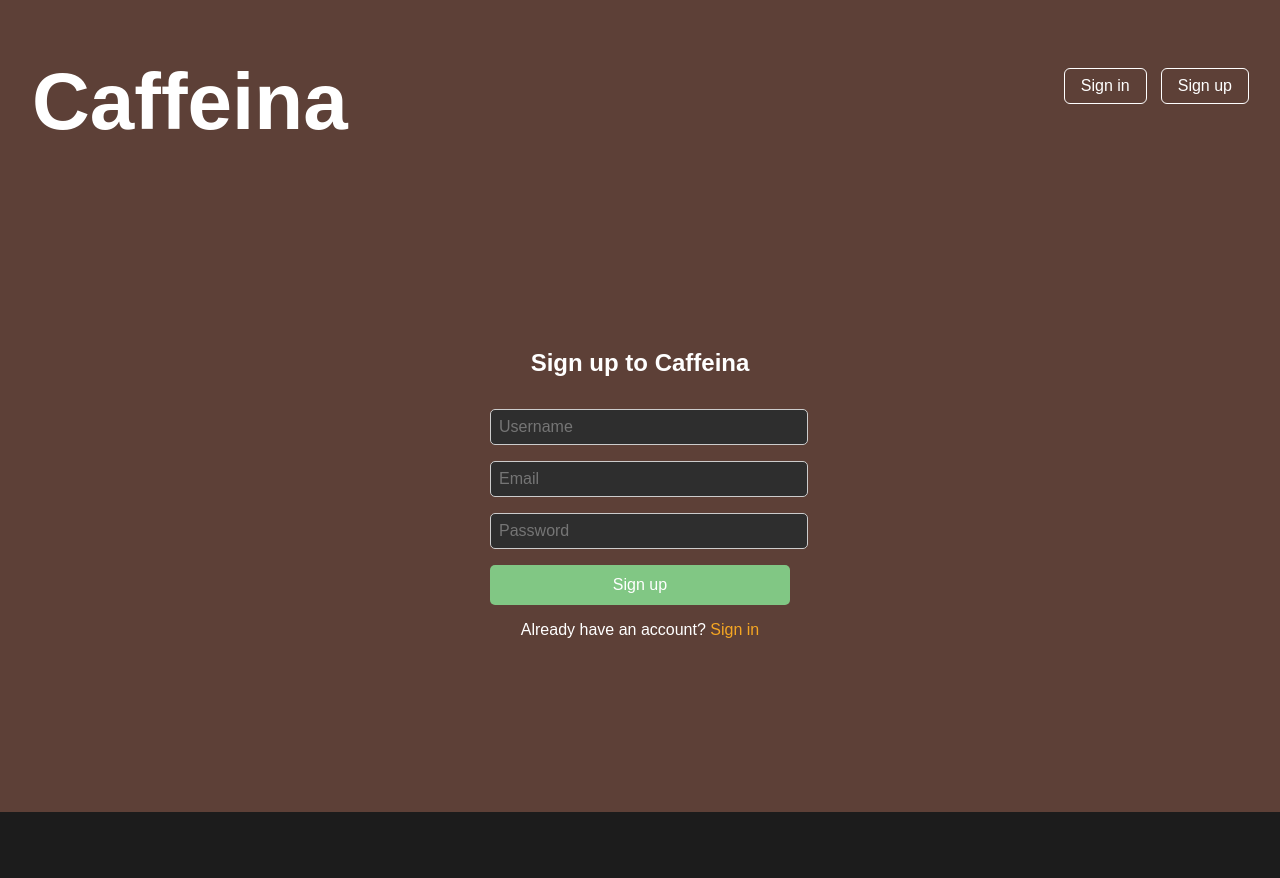
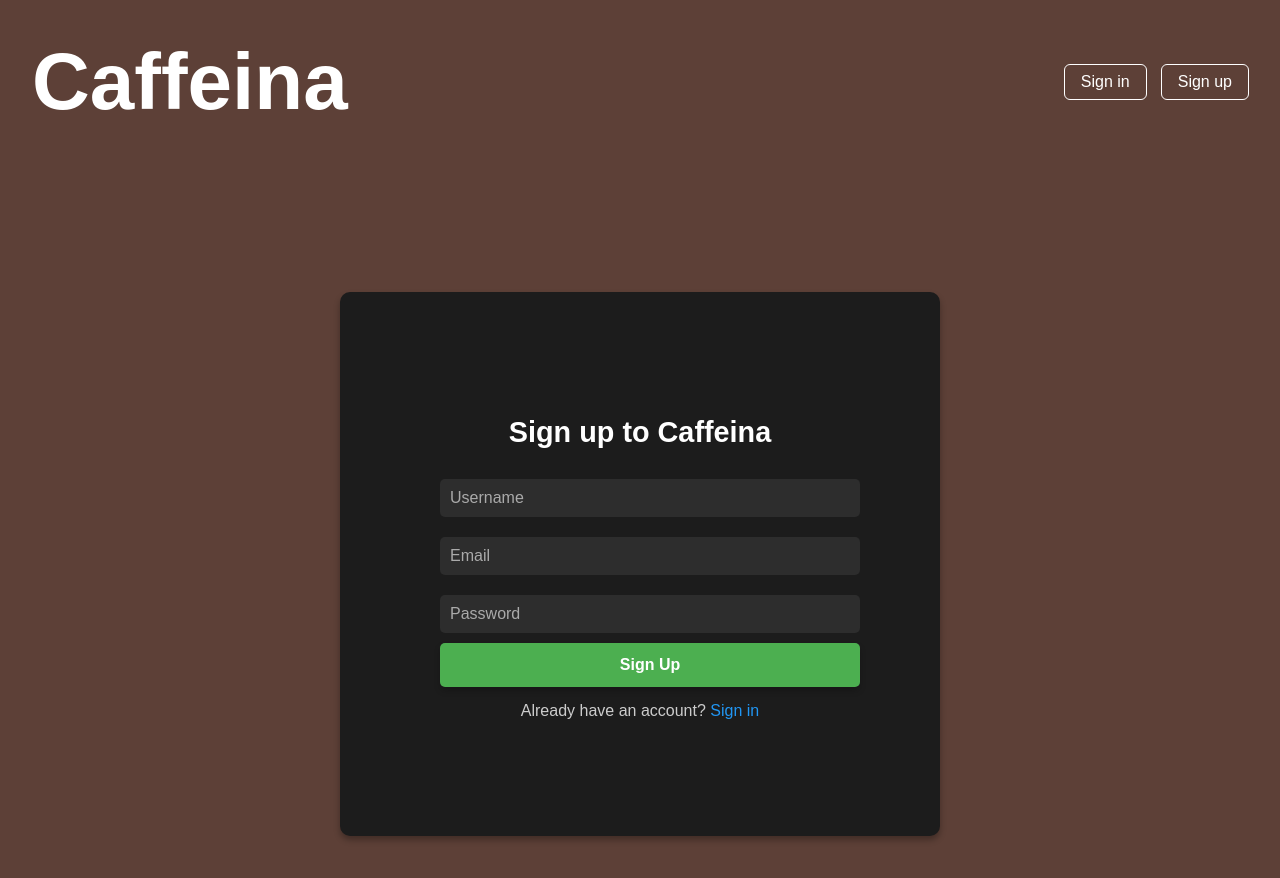
Before and after one commit to daffasyaidina/Caffeina, a React (Create React App) app: page /signup in a window 1280 px wide. Shown: the top 878 px of the page. Before the commit the page ends 812 px from the top, so only its background shows below. Built offline with nearby package versions, Linux system fonts and the light colour scheme.

Commit message:
updated ui

```diff
--- a/src/components/LoginPage.css
+++ b/src/components/LoginPage.css
@@ -28,18 +28,19 @@
     flex-direction: column;
     gap: 1rem;
     background-color: #1e1e1e; /* Dark box */
-    padding: 120px;
+    padding: 100px;
     border-radius: 10px;
     box-shadow: 0 4px 6px rgba(0, 0, 0, 0.5);
   }
 
   .login-form input {
-    padding: 0.8rem;
-    border: 1px solid #444;
+    width: 100%;
+    padding: 10px;
+    margin: 10px 0;
+    border: none;
     border-radius: 5px;
-    background-color: #121212;
-    color: #ffffff;
-    font-size: 1rem;
+    background-color: #2d2d2d;
+    color: #fff;
   }
 
   .login-form input:focus {
@@ -66,14 +67,14 @@
   }
 
   .login-form button:hover {
-    background-color: #388e3c; /* Slightly darker green */
-    transform: translateY(-2px); /* Subtle hover effect */
+    background-color: #388e3c;
+    transform: translateY(-2px);
     box-shadow: 0 6px 8px rgba(0, 0, 0, 0.3);
   }
 
   .login-form button:active {
-    background-color: #2e7d32; /* Even darker on click */
-    transform: translateY(1px); /* Slight downward movement */
+    background-color: #2e7d32;
+    transform: translateY(1px);
     box-shadow: 0 2px 4px rgba(0, 0, 0, 0.3);
   }
 
--- a/src/components/Navbar.css
+++ b/src/components/Navbar.css
@@ -34,23 +34,23 @@
 .navbar-buttons a {
   text-decoration: none;
   color: white;
-  background-color: none; /* Chocolate color */
+  background-color: none;
   padding: 0.5rem 1rem;
   border-radius: 5px;
   transition: background-color 0.3s ease, color 0.3s ease;
-  outline: 1px solid #fff; /* Golden outline */
+  outline: 1px solid #fff;
 }
 
 .navbar-buttons a:hover {
-  background-color: #D7A86E; /* Darker shade */
-  color: #FFD700; /* Golden text on hover */
+  background-color: #D7A86E;
+  color: #FFD700;
 }
 
 /* Logout Button */
 .navbar-buttons button {
-  background-color: ffff;
+  background-color: #1c1c1c;
   border: none;
-  color: none;
+  color: white;
   padding: 0.5rem 1rem;
   border-radius: 5px;
   cursor: pointer;
--- a/src/components/Navbar.js
+++ b/src/components/Navbar.js
@@ -1,5 +1,5 @@
 import React, { useContext } from "react";
-import { Link,useNavigate } from "react-router-dom";
+import { Link, useNavigate } from "react-router-dom";
 import { AuthContext } from "../context/AuthContext";
 import "./Navbar.css"; // Import Navbar.css for styling
 
@@ -9,6 +9,11 @@ const Navbar = () => {
 
   const handleListItemClick = () => {
     navigate("/list"); // Redirect to the list item page
+  };
+
+  const handleLogout = () => {
+    logout(); // Perform logout
+    navigate("/"); // Force redirect to the home page
   };
 
   return (
@@ -22,7 +27,7 @@ const Navbar = () => {
             <button className="list-item-btn" onClick={handleListItemClick}>
               List Item
             </button>
-            <button onClick={logout}>Logout</button>
+            <button onClick={handleLogout}>Logout</button>
           </>
         ) : (
           <>
--- a/src/components/SignupPage.css
+++ b/src/components/SignupPage.css
@@ -1,64 +1,74 @@
-.signup-page {
+.signup-page-container {
   display: flex;
-  flex-direction: column;
+  justify-content: center;
   align-items: center;
-  justify-content: center;
-  min-height: 80vh;
-  background-color: #5D4037; /* Brown background */
-  color: white;
-  font-family: Arial, sans-serif;
+  height: 100vh;
+  background-color: #5D4037; /* Match your app's brown background */
+  margin: 0;
 }
 
-h1 {
-  font-size: 3rem;
-  margin-bottom: 0.5rem;
+.signup-box {
+  background-color: #1c1c1c;
+  padding: 100px;
+  border-radius: 10px;
+  box-shadow: 0 4px 6px rgba(0, 0, 0, 0.3);
+  text-align: center;
+  max-width: 400px;
+  width: 100%;
 }
 
-h2 {
-  font-size: 1.5rem;
-  margin-bottom: 2rem;
+.signup-title {
+  color: #fff;
+  font-size: 1.8rem;
+  margin-bottom: 20px;
 }
 
-.signup-form {
-  display: flex;
-  flex-direction: column;
-  width: 300px;
+.input-field {
+  width: 100%;
+  padding: 10px;
+  margin: 10px 0;
+  border: none;
+  border-radius: 5px;
+  background-color: #2d2d2d;
+  color: #fff;
 }
 
-.signup-form input {
-  margin-bottom: 1rem;
-  padding: 0.5rem;
-  font-size: 1rem;
-  border: 1px solid #ccc;
-  border-radius: 5px;
+.input-field::placeholder {
+  color: #aaa;
 }
 
-.signup-form button {
-  padding: 0.7rem;
-  font-size: 1rem;
-  background-color: #81C784; /* Golden color */
+.submit-button {
+  width: 105%;
+  padding: 0.8rem;
   border: none;
   border-radius: 5px;
-  color: white;
+  background-color: #4caf50; /* Green background */
+  color: #ffffff; /* White text */
+  font-weight: bold;
+  font-size: 1rem;
   cursor: pointer;
-  transition: background-color 0.3s;
+  transition: background-color 0.3s ease, transform 0.1s ease;
+  box-shadow: 0 4px 6px rgba(0, 0, 0, 0.2);
+  display: block;
+  margin: auto;
 }
 
-.signup-form button:hover {
-  background-color: #d48821; /* Slightly darker golden color */
+.submit-button:hover {
+  background-color: #388e3c;
+  transform: translateY(-2px);
+  box-shadow: 0 6px 8px rgba(0, 0, 0, 0.3);
 }
 
-.error-message {
-  color: #ff4d4d; /* Red error message */
-  font-size: 0.9rem;
-  margin-bottom: 1rem;
+.redirect-text {
+  color: #ccc;
+  margin-top: 15px;
 }
 
-a {
-  color: #f5a623;
+.redirect-text a {
+  color: #2196f3;
   text-decoration: none;
 }
 
-a:hover {
+.redirect-text a:hover {
   text-decoration: underline;
 }
--- a/src/components/SignupPage.js
+++ b/src/components/SignupPage.js
@@ -20,12 +20,12 @@ const SignupPage = () => {
 
   const handleSubmit = async (e) => {
     e.preventDefault();
-    setErrorMessage(""); // Clear any previous errors
+    setErrorMessage(""); // Clear previous errors
     try {
       const response = await axios.post("/users/signup", formData);
       if (response.status === 201) {
         alert("Signup successful!");
-        window.location.href = "/login"; // Redirect to the login page
+        window.location.href = "/login"; // Redirect to login
       }
     } catch (error) {
       console.error("Signup error:", error.response || error);
@@ -36,8 +36,9 @@ const SignupPage = () => {
   };
 
   return (
-    <div className="signup-page">
-      <h2>Sign up to Caffeina</h2>
+    <div className="signup-page-container">
+      <div className="signup-box">
+        <h2 className="signup-title">Sign up to Caffeina</h2>
         <form className="signup-form" onSubmit={handleSubmit}>
           <input
             type="text"
@@ -46,6 +47,7 @@ const SignupPage = () => {
             value={formData.username}
             onChange={handleChange}
             required
+            className="input-field"
           />
           <input
             type="email"
@@ -54,6 +56,7 @@ const SignupPage = () => {
             value={formData.email}
             onChange={handleChange}
             required
+            className="input-field"
           />
           <input
             type="password"
@@ -62,13 +65,17 @@ const SignupPage = () => {
             value={formData.password}
             onChange={handleChange}
             required
+            className="input-field"
           />
           {errorMessage && <p className="error-message">{errorMessage}</p>}
-        <button type="submit">Sign up</button>
+          <button type="submit" className="submit-button">
+            Sign Up
+          </button>
         </form>
-      <p>
+        <p className="redirect-text">
           Already have an account? <a href="/login">Sign in</a>
         </p>
+      </div>
     </div>
   );
 };
```
Lines whose indentation alone changed are shown as unchanged.
